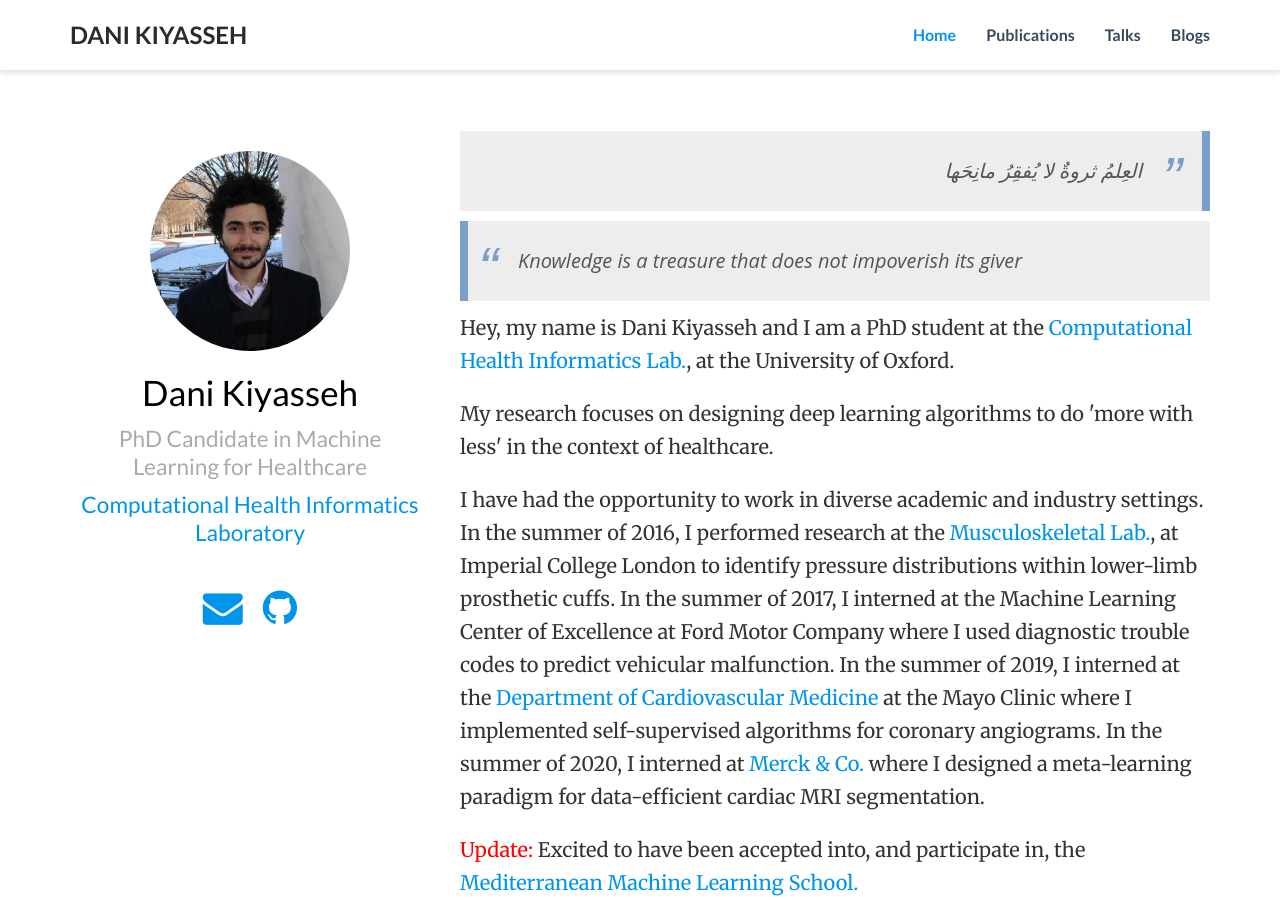
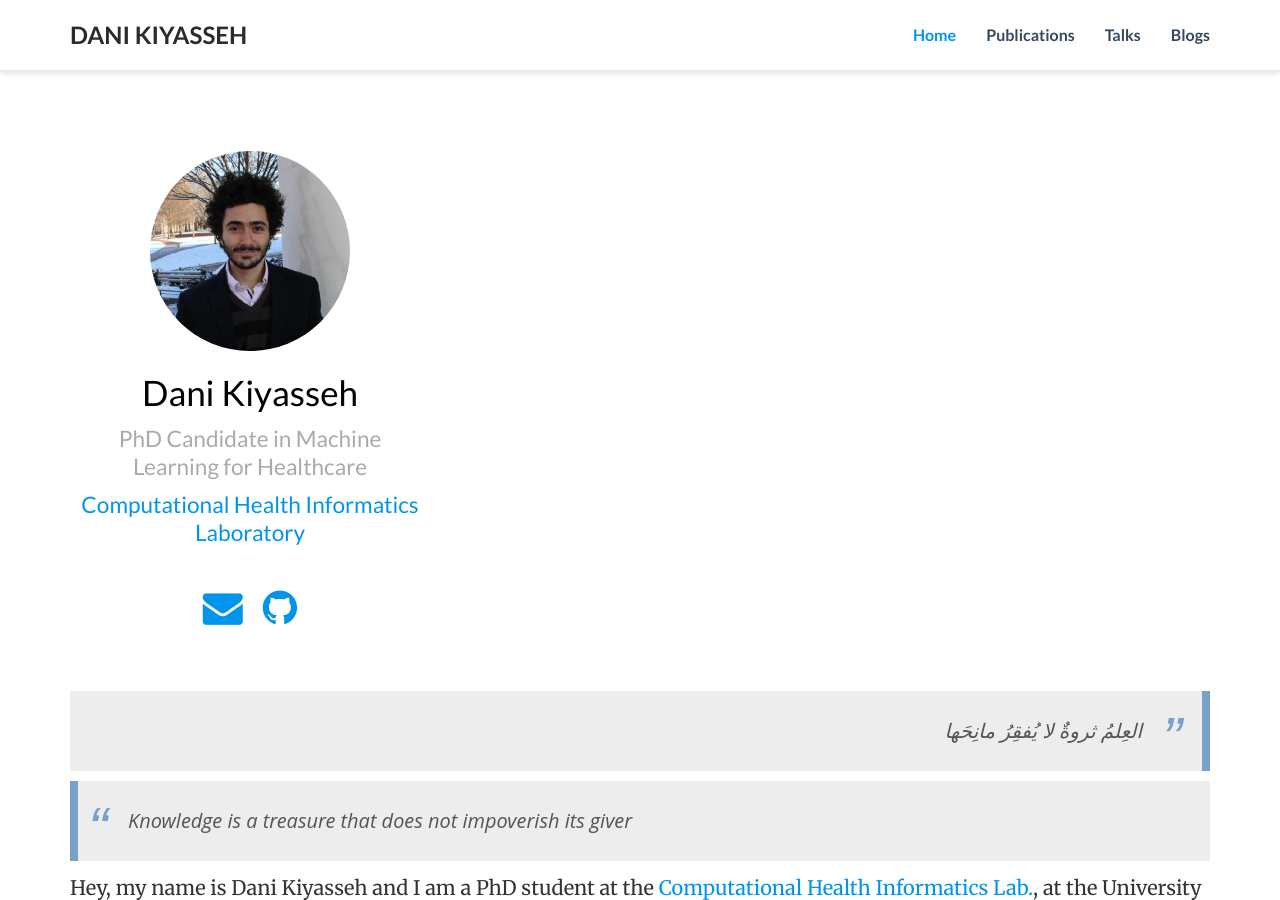
Before and after one commit to danikiyasseh/danikiyasseh.github.io, a Jekyll site: the page index.html, which Jekyll copies as it is, in a window 1280 px wide and 900 px high. Built offline with Jekyll 4.4.1, drawn with Linux system fonts in a browser that asks for light colours; nearby versions of some CDN libraries; a style sheet for code colours, icons or effects is not loaded.

Commit message:
Update index.html

```diff
--- a/index.html
+++ b/index.html
@@ -148,7 +148,7 @@
   </div>
 
 <!-- <div class="blurb"> -->
-<div class="col-xs-12 col-sm-8 col-md-8 col-lg-8 col-xl-12">
+<div class="col-xs-12 col-sm-8 col-md-8 col-lg-12 col-xl-12">
 
 	<div class='quotes'>
 	<blockquote dir="rtl" lang="ar" >
```
